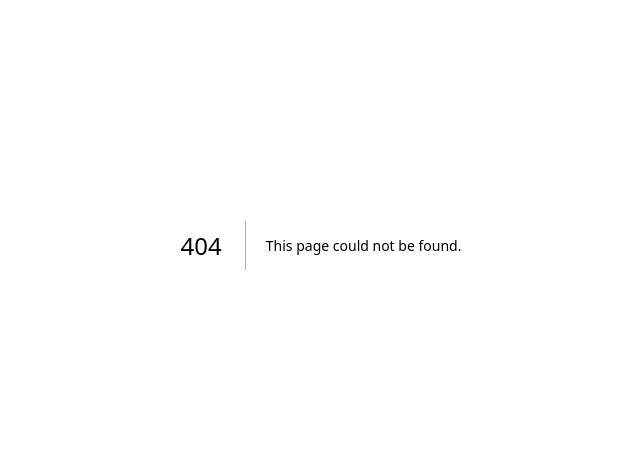
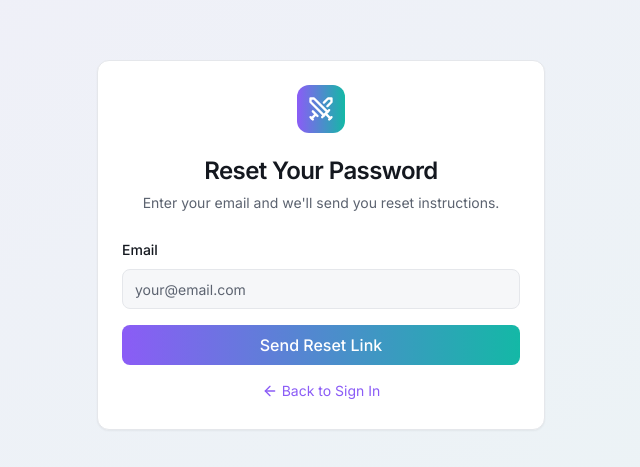
Before and after one commit to mathewgeejo/quest-board, a Next.js app: page /auth/forgot-password in a window 1280 px wide. Before the commit this address had no page. Shown: the part 155-622 px from the top of the page, without its empty margins (319-959 px from the left). Built offline with nearby package versions, Linux system fonts and the light colour scheme.

Commit message:
fix: add forgot-password page and show password requirements on signup

```diff
--- /dev/null
+++ b/src/app/auth/forgot-password/page.tsx
@@ -0,0 +1,99 @@
+'use client'
+
+import { useState } from 'react'
+import { useRouter } from 'next/navigation'
+import Link from 'next/link'
+import { Button } from '@/components/ui/button'
+import { Input } from '@/components/ui/input'
+import { Card, CardContent, CardHeader, CardTitle, CardDescription } from '@/components/ui/card'
+import { Swords, ArrowLeft } from 'lucide-react'
+import toast from 'react-hot-toast'
+
+export default function ForgotPasswordPage() {
+  const router = useRouter()
+  const [isLoading, setIsLoading] = useState(false)
+  const [email, setEmail] = useState('')
+  const [submitted, setSubmitted] = useState(false)
+
+  const handleSubmit = async (e: React.FormEvent) => {
+    e.preventDefault()
+    setIsLoading(true)
+
+    // For now, just show a message that password reset is not implemented
+    setTimeout(() => {
+      setSubmitted(true)
+      setIsLoading(false)
+    }, 1000)
+  }
+
+  return (
+    <div className="min-h-screen flex items-center justify-center p-4 bg-gradient-to-br from-primary/5 to-accent/5">
+      <Card className="w-full max-w-md">
+        <CardHeader className="text-center">
+          <Link href="/" className="inline-flex items-center justify-center gap-2 mb-4">
+            <div className="h-12 w-12 rounded-xl gradient-primary flex items-center justify-center">
+              <Swords className="h-7 w-7 text-white" />
+            </div>
+          </Link>
+          <CardTitle className="text-2xl">Reset Your Password</CardTitle>
+          <CardDescription>
+            {submitted
+              ? "If an account exists with that email, you'll receive reset instructions."
+              : "Enter your email and we'll send you reset instructions."}
+          </CardDescription>
+        </CardHeader>
+
+        <CardContent>
+          {!submitted ? (
+            <form onSubmit={handleSubmit} className="space-y-4">
+              <div className="space-y-2">
+                <label htmlFor="email" className="text-sm font-medium">
+                  Email
+                </label>
+                <Input
+                  id="email"
+                  type="email"
+                  placeholder="your@email.com"
+                  value={email}
+                  onChange={(e) => setEmail(e.target.value)}
+                  required
+                />
+              </div>
+
+              <Button
+                type="submit"
+                className="w-full gradient-primary"
+                disabled={isLoading}
+                isLoading={isLoading}
+              >
+                Send Reset Link
+              </Button>
+
+              <div className="text-center">
+                <Link
+                  href="/auth/signin"
+                  className="text-sm text-primary hover:underline inline-flex items-center gap-1"
+                >
+                  <ArrowLeft className="h-4 w-4" />
+                  Back to Sign In
+                </Link>
+              </div>
+            </form>
+          ) : (
+            <div className="space-y-4">
+              <p className="text-sm text-muted-foreground text-center">
+                Please check your email for password reset instructions.
+              </p>
+              <Button
+                onClick={() => router.push('/auth/signin')}
+                className="w-full gradient-primary"
+              >
+                Back to Sign In
+              </Button>
+            </div>
+          )}
+        </CardContent>
+      </Card>
+    </div>
+  )
+}
--- a/src/app/auth/signup/page.tsx
+++ b/src/app/auth/signup/page.tsx
@@ -175,6 +175,9 @@ export default function SignUpPage() {
                 onChange={handleChange}
                 required
               />
+              <p className="text-xs text-muted-foreground">
+                Must be at least 8 characters with uppercase, lowercase, and a number
+              </p>
             </div>
 
             <div className="space-y-2">
```
